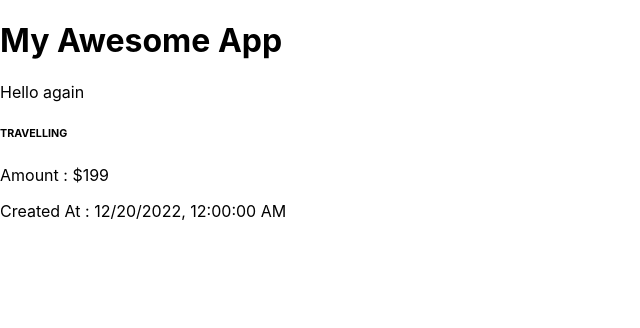
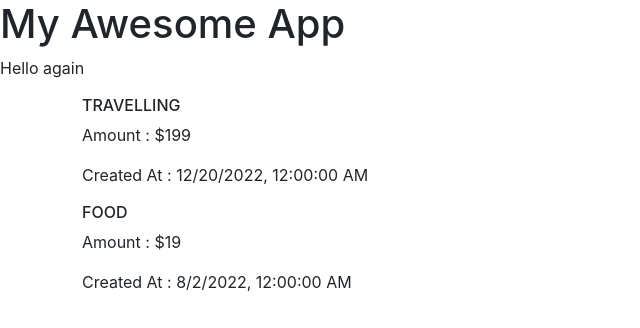
Before and after one commit to synergy2411/del-mar-23-react, a React (Create React App) app in the folder frontend/: page / in a window 1280 px wide. Shown: the top 328 px of the page, without its empty margins (0-640 px from the left). Built offline with nearby package versions, Linux system fonts and the light colour scheme.

Commit message:
more expenses

```diff
--- a/frontend/package.json
+++ b/frontend/package.json
@@ -6,6 +6,7 @@
     "@testing-library/jest-dom": "^5.16.5",
     "@testing-library/react": "^13.4.0",
     "@testing-library/user-event": "^13.5.0",
+    "bootstrap": "^5.2.3",
     "react": "^18.2.0",
     "react-dom": "^18.2.0",
     "react-scripts": "5.0.1",
--- a/frontend/src/Components/Expenses/Expenses.jsx
+++ b/frontend/src/Components/Expenses/Expenses.jsx
@@ -2,17 +2,29 @@ import React, { Component } from "react";
 
 class Expenses extends Component {
   render() {
-    let expense = {
-      id: "e001",
-      title: "travelling",
-      amount: 199,
-      createdAt: new Date("Dec 20, 2022"),
-    };
+    let expenses = [
+      {
+        id: "e001",
+        title: "travelling",
+        amount: 199,
+        createdAt: new Date("Dec 20, 2022"),
+      },
+      {
+        id: "e002",
+        title: "food",
+        amount: 19,
+        createdAt: new Date("Aug 2, 2022"),
+      },
+    ];
     return (
       <div className="container">
-        <h6>{expense.title.toUpperCase()}</h6>
-        <p>Amount : ${expense.amount}</p>
-        <p>Created At : {expense.createdAt.toLocaleString()}</p>
+        <h6>{expenses[0].title.toUpperCase()}</h6>
+        <p>Amount : ${expenses[0].amount}</p>
+        <p>Created At : {expenses[0].createdAt.toLocaleString()}</p>
+
+        <h6>{expenses[1].title.toUpperCase()}</h6>
+        <p>Amount : ${expenses[1].amount}</p>
+        <p>Created At : {expenses[1].createdAt.toLocaleString()}</p>
       </div>
     );
   }
@@ -20,6 +32,7 @@ class Expenses extends Component {
 
 export default Expenses;
 
+// eslint-disable-next-line no-lone-blocks
 {
   /* <h2 className="text-center">Expenses coming soon...</h2>
         {isAdmin ? <p> Ternary Username : {username} </p> : ""}
@@ -28,3 +41,5 @@ export default Expenses;
         {}
         <p>The user is {isAdmin ? "" : "NOT"} an Admin</p> */
 }
+
+// npm install bootstrap
--- a/frontend/src/index.js
+++ b/frontend/src/index.js
@@ -1,5 +1,6 @@
 import React from 'react';
 import ReactDOM from 'react-dom/client';
+import "bootstrap/dist/css/bootstrap.min.css"
 import './index.css';
 import App from './App';
 
```
Also changed, not shown: 1 other file (tests, documents, lock files or other folders).
